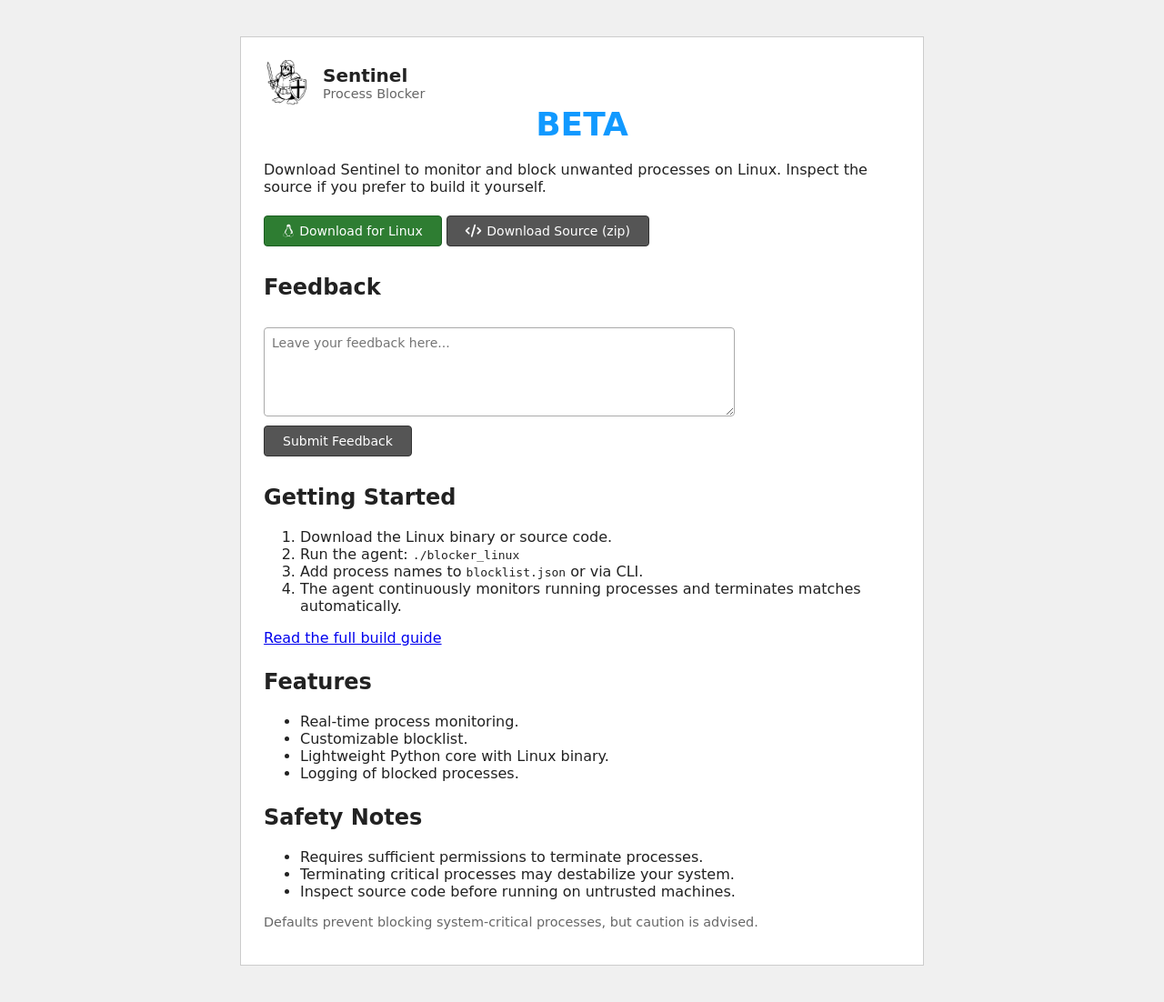
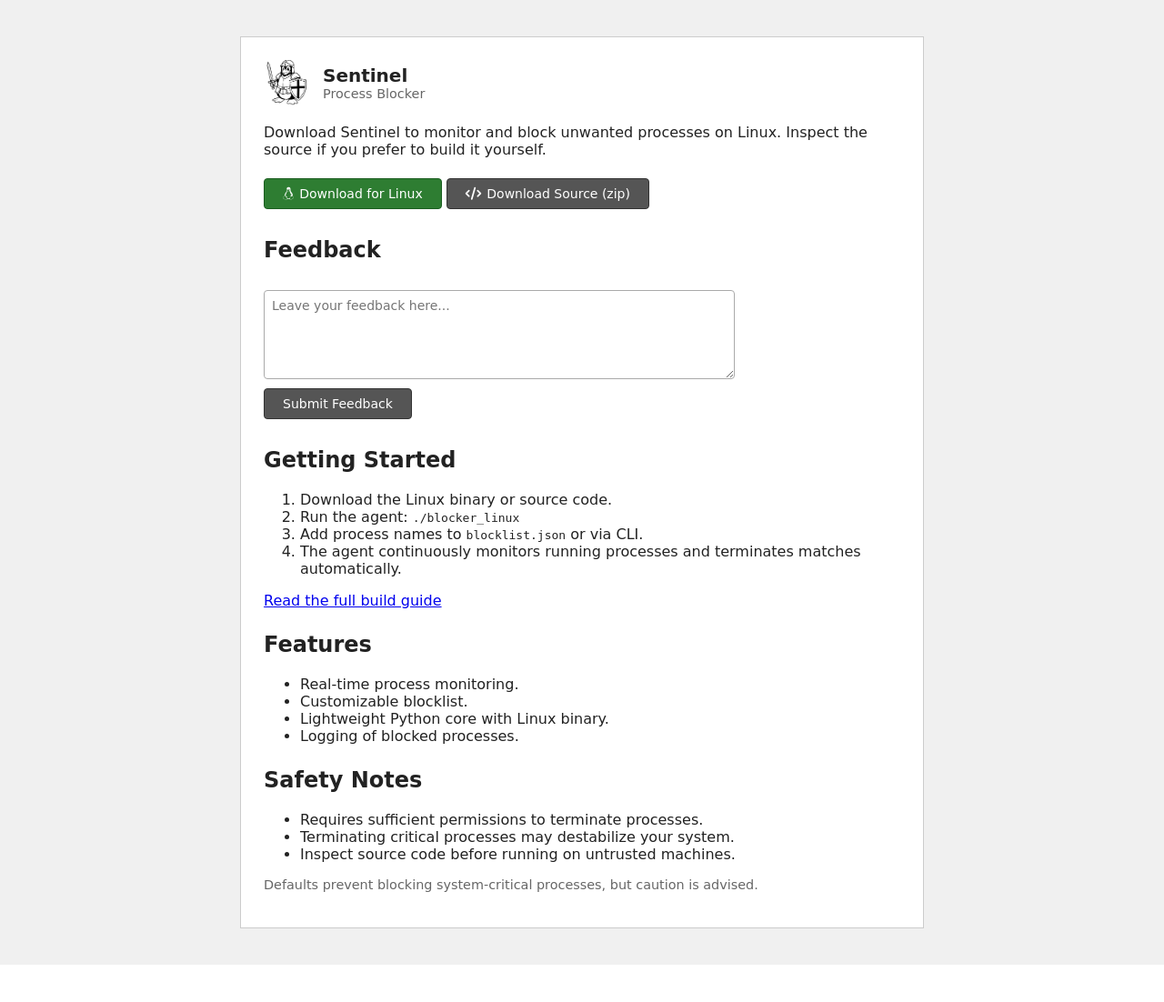
Before and after one commit to Maszter-ctrl/Senitel, a Flask app: page / in a window 1280 px wide. Shown: the whole page at 91% size. After the commit the page ends 1061 px from the top, so only its background shows below. Run offline with Flask 2, Linux system fonts and the light colour scheme; some libraries are stand-ins or nearby versions.

Commit message:
Update index.html

```diff
--- a/templates/index.html
+++ b/templates/index.html
@@ -45,7 +45,7 @@
       </div>
     </header>
 
-    <div class="version" id="version">BETA</div>
+    <div class="version" id="version"></div>
 
     <p>Download Sentinel to monitor and block unwanted processes on Linux. Inspect the source if you prefer to build it yourself.</p>
 
```
